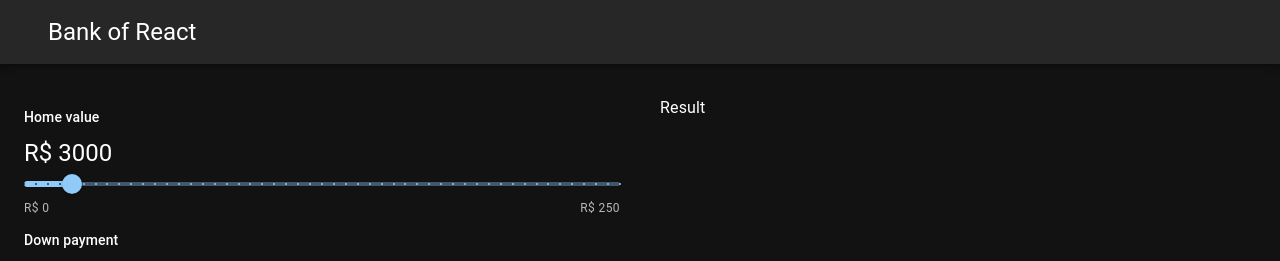
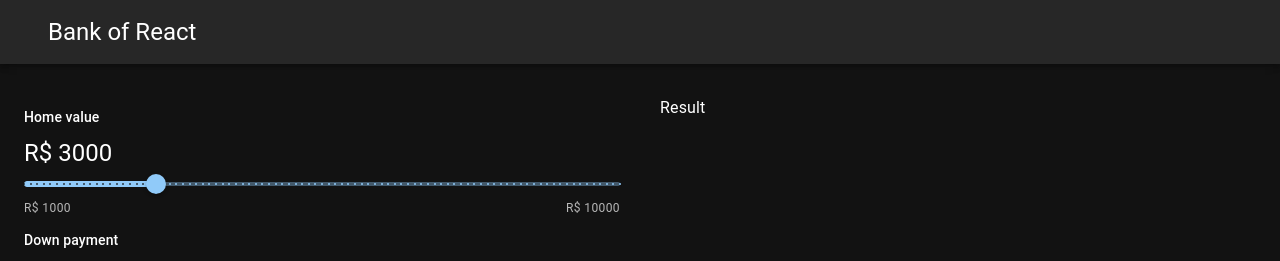
Before and after one commit to thePaulCode/mortgage-calculator, a React (Create React App) app: page / in a window 1280 px wide. Shown: the top 261 px of the page. Built offline with nearby package versions, Linux system fonts and the light colour scheme.

Commit message:
useState hook - sliderSelector

```diff
--- a/src/App.js
+++ b/src/App.js
@@ -1,3 +1,4 @@
+import { useState } from "react";
 import { Container, Grid } from "@mui/material";
 import NavBar from "./components/NavBar";
 import Result from "./components/Result";
@@ -6,6 +7,18 @@ import TenureSelect from "./components/TenureSelect";
 
 
 function App() {
+
+// useState hook
+// [name, function]
+const [data, setData] = useState({
+  homeValue: 3000,
+  downPayment: 3000,
+  loanAmount: 3000,
+  loanTerm: 3000,
+});
+
+
+
   return (
     <div className="App">
       <NavBar />
@@ -13,7 +26,7 @@ function App() {
         <Grid container spacing={5}>
           <Grid item xs={12} md={6}>
 
-          <SliderSelect />
+          <SliderSelect data={data} setData={setData}/>
           <TenureSelect />
 
           </Grid>
--- a/src/components/SliderSelect.js
+++ b/src/components/SliderSelect.js
@@ -1,10 +1,11 @@
 import React from 'react'
 import SliderComponent from './common/SliderComponent'
 
-const SliderSelect = () => {
+const SliderSelect = ({data, setData}) => {
+  const bank_limit = 10000
   return (
     <>
-      <SliderComponent label="Home value" min={0} max={250} defaultValue={20} step={5} onChange={(e, value) => console.log(value)} unit='R$' amount={3000} />
+      <SliderComponent label="Home value" min={1000} max={bank_limit} defaultValue={data.homeValue} value={data.homeValue} step={100} onChange={(e, value) => setData({ homeValue: value})} unit='R$' amount={data.homeValue} />
 
       <SliderComponent label="Down payment" min={0} max={150} defaultValue={20} step={5} onChange={(e, value) => console.log(value)} unit='R$' amount={500} />
 
```
